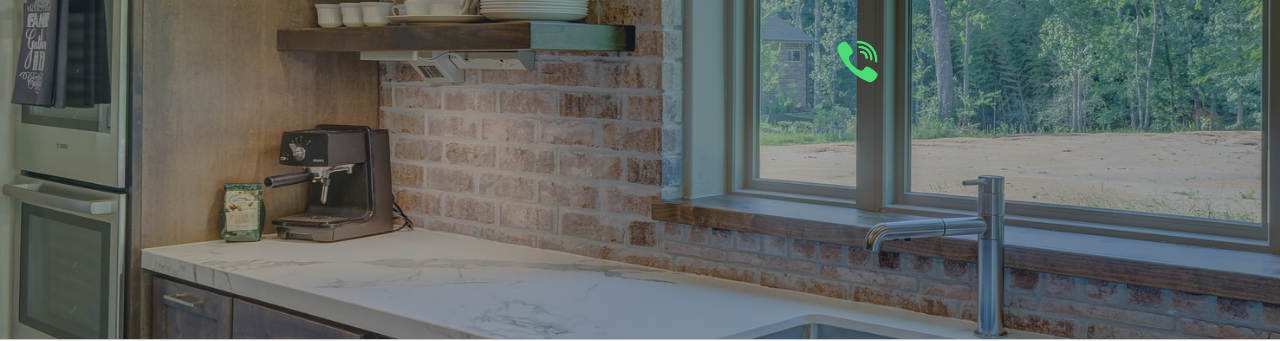
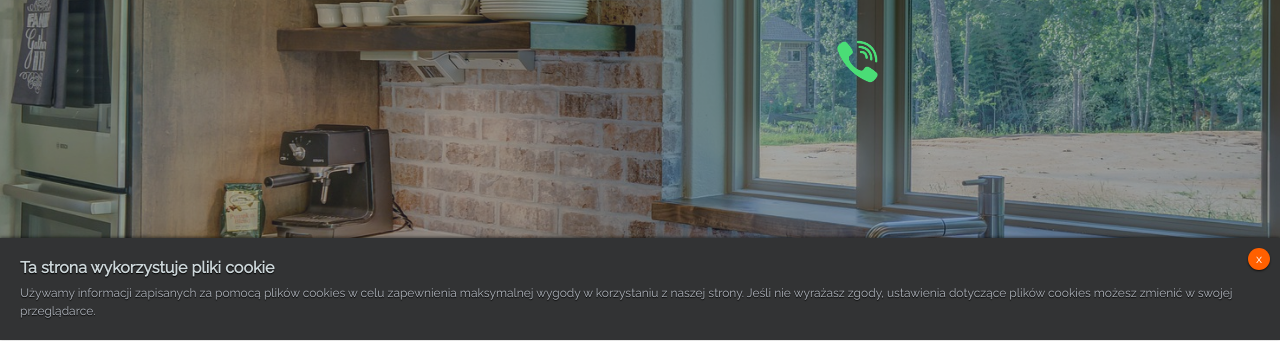
Before and after one commit to JacobOsowsky/Laola-website, a plain HTML site: page index.html in a window 1280 px wide. Shown: the part 460-801 px from the top of the page. Drawn offline with Linux system fonts and the light colour scheme; a web font is replaced by a local one.

Commit message:
add cookies info

```diff
--- a/css/style.css
+++ b/css/style.css
@@ -4,6 +4,60 @@
     box-sizing: border-box;
     font-family: 'raleway';
 
+}
+
+#cookieinfo * {
+    margin: 0px;
+    padding: 0px;
+}
+
+#cookieinfo {
+    position: fixed;
+    font-size: 12px;
+    font-family: Arial, Verdana, sans-serif;
+    left: 0px;
+    bottom: 0px;
+    right: 0px;
+    background-color: #323334;
+    padding: 20px;
+    box-shadow: 0px -1px 3px rgba(0, 0, 0, 0.5);
+    z-index: 1000;
+}
+
+#cookieinfo h6 {
+    font-size: 16px;
+    font-weight: bold;
+    color: #cdd7da;
+    text-shadow: 0px 1px 1px rgba(0, 0, 0, 1);
+    margin-bottom: 7px;
+}
+
+#cookieinfo p {
+    font-size: 12px;
+    color: #afb4bc;
+    line-height: 1.5em;
+    text-shadow: 0px 1px 1px rgba(0, 0, 0, 1);
+}
+
+#cookieinfo a {
+    display: block;
+    position: absolute;
+    right: 10px;
+    top: 10px;
+    width: 22px;
+    height: 22px;
+    border-radius: 11px;
+    line-height: 22px;
+    font-size: 12px;
+    color: #ffffff;
+    text-align: center;
+    text-decoration: none;
+    background-color: #ff6000;
+    box-shadow: 0px 1px 2px rgba(0, 0, 0, 0.75);
+}
+
+#cookieinfo a:hover {
+    background-color: #ff7925;
 }
 
 body {
--- a/js/script.js
+++ b/js/script.js
@@ -67,3 +67,55 @@ startButton.addEventListener('click', goToStart);
 aboutButton.addEventListener('click', goToAbout);
 galeryButton.addEventListener('click', goToGalery);
 contactButton.addEventListener('click', goToContact);
+
+//INFO O COOKIES
+(function() {
+    //copyright JGA 2013 under MIT License
+    var monster={set:function(e,t,n,r){var i=new Date,s="",o=typeof t,u="";r=r||"/",n&&(i.setTime(i.getTime()+n*24*60*60*1e3),s="; expires="+i.toGMTString());if(o==="object"&&o!=="undefined"){if(!("JSON"in window))throw"Bummer, your browser doesn't support JSON parsing.";u=JSON.stringify({v:t})}else u=escape(t);document.cookie=e+"="+u+s+"; path="+r},get:function(e){var t=e+"=",n=document.cookie.split(";"),r="",i="",s={};for(var o=0;o<n.length;o++){var u=n[o];while(u.charAt(0)==" ")u=u.substring(1,u.length);if(u.indexOf(t)===0){r=u.substring(t.length,u.length),i=r.substring(0,1);if(i=="{"){s=JSON.parse(r);if("v"in s)return s.v}return r=="undefined"?undefined:unescape(r)}}return null},remove:function(e){this.set(e,"",-1)},increment:function(e,t){var n=this.get(e)||0;this.set(e,parseInt(n,10)+1,t)},decrement:function(e,t){var n=this.get(e)||0;this.set(e,parseInt(n,10)-1,t)}};
+
+    if (monster.get('cookieinfo') === 'true') {
+        return false;
+    }
+
+    var container = document.createElement('div'),
+        link = document.createElement('a');
+
+    container.setAttribute('id', 'cookieinfo');
+    container.setAttribute('class', 'cookie-alert');
+    container.innerHTML = '<h6>Ta strona wykorzystuje pliki cookie</h6><p>Używamy informacji zapisanych za pomocą plików cookies w celu zapewnienia maksymalnej wygody w korzystaniu z naszej strony. Jeśli nie wyrażasz zgody, ustawienia dotyczące plików cookies możesz zmienić w swojej przeglądarce.</p>';
+
+    link.setAttribute('href', '#');
+    link.setAttribute('title', 'Zamknij');
+    link.innerHTML = 'x';
+
+    function clickHandler(e) {
+        if (e.preventDefault) {
+            e.preventDefault();
+        } else {
+            e.returnValue = false;
+        }
+
+        container.setAttribute('style', 'opacity: 1');
+
+        var interval = window.setInterval(function() {
+            container.style.opacity -= 0.01;
+
+            if (container.style.opacity <= 0.02) {
+                document.body.removeChild(container);
+                window.clearInterval(interval);
+                monster.set('cookieinfo', 'true', 365);
+            }
+        }, 4);
+    }
+
+    if (link.addEventListener) {
+        link.addEventListener('click', clickHandler);
+    } else {
+        link.attachEvent('onclick', clickHandler);
+    }
+
+    container.appendChild(link);
+    document.body.appendChild(container);
+
+    return true;
+})();
```
Also changed, not shown: index.html (+2 -2 lines), 1 other file.
